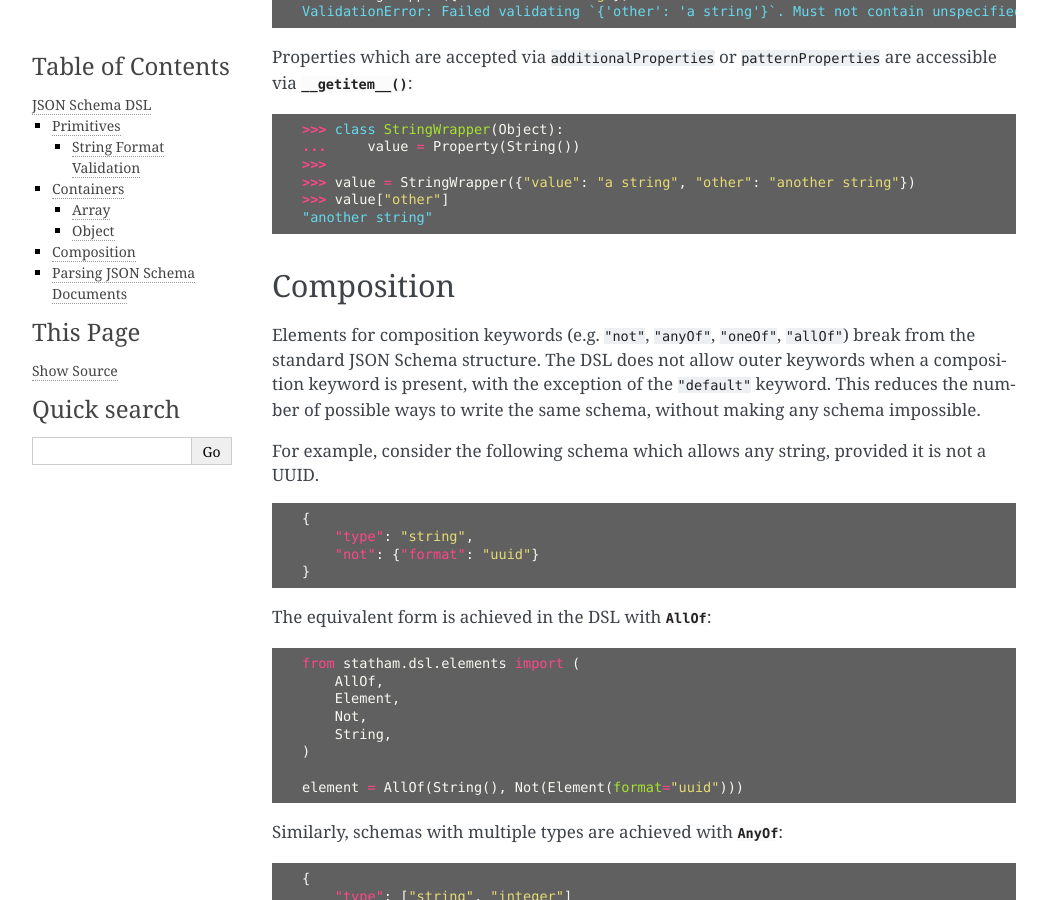
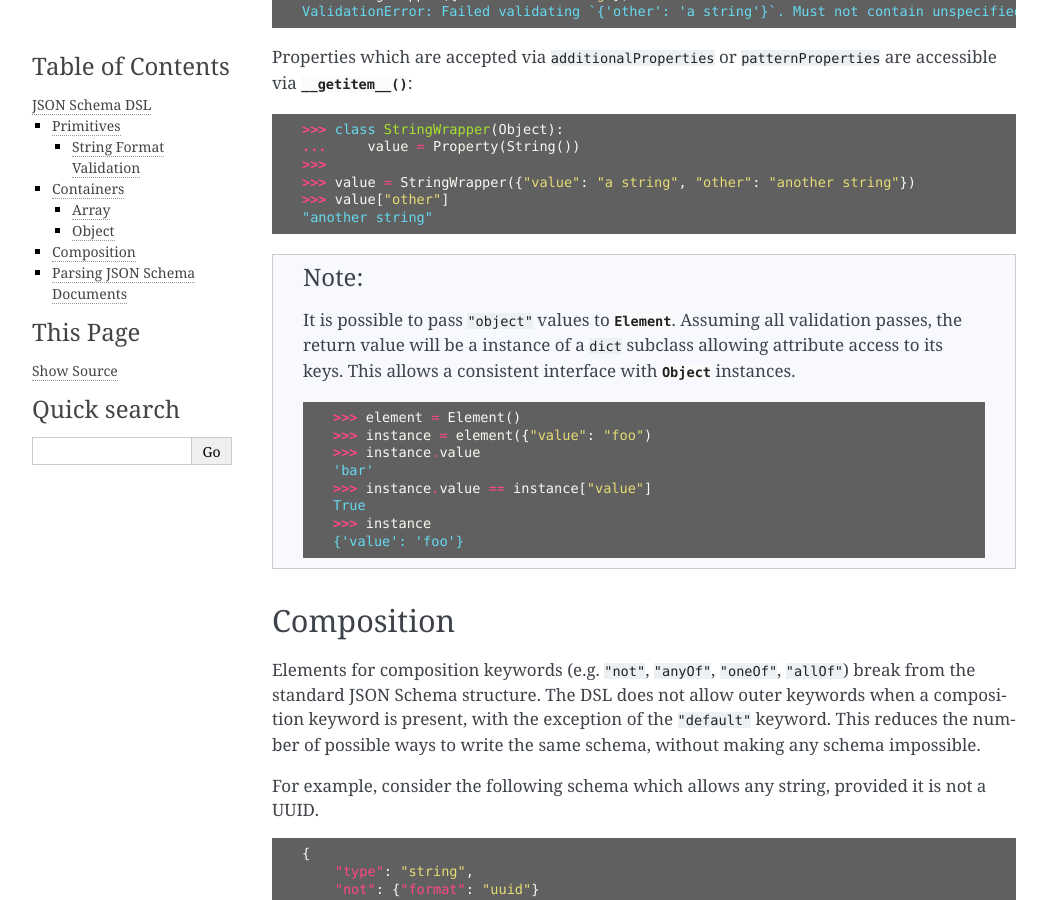
Before and after one commit to jacksmith15/statham-schema, a Sphinx documentation site: the page built from docs/source/dsl.rst, in a window 1280 px wide and 900 px high, scrolled down 3098 px. Shown: the whole window, without its empty margins (106-1153 px from the left). Built offline with Sphinx 7.4.7, drawn with Linux system fonts in a browser that asks for light colours; cross-references to code outside the pages are shown as plain code.

Commit message:
Document anonymous object

```diff
--- a/docs/source/dsl.rst
+++ b/docs/source/dsl.rst
@@ -152,6 +152,19 @@ Properties which are accepted via ``additionalProperties`` or ``patternPropertie
 >>> value["other"]
 "another string"
 
+.. note::
+
+    It is possible to pass ``"object"`` values to :class:`~statham.dsl.elements.Element`. Assuming all validation passes, the return value will be a instance of a ``dict`` subclass allowing attribute access to its keys. This allows a consistent interface with :class:`~statham.dsl.elements.Object` instances.
+
+    >>> element = Element()
+    >>> instance = element({"value": "foo")
+    >>> instance.value
+    'bar'
+    >>> instance.value == instance["value"]
+    True
+    >>> instance
+    {'value': 'foo'}
+
 
 Composition
 ~~~~~~~~~~~
--- a/docs/source/index.rst
+++ b/docs/source/index.rst
@@ -84,8 +84,8 @@ Contents
   quickstart
   advanced
   dsl
+  compatibility
   api
-  compatibility
 
 
 Indices and tables
```
Also changed, not shown: CHANGELOG.md (+2 -0 lines).
